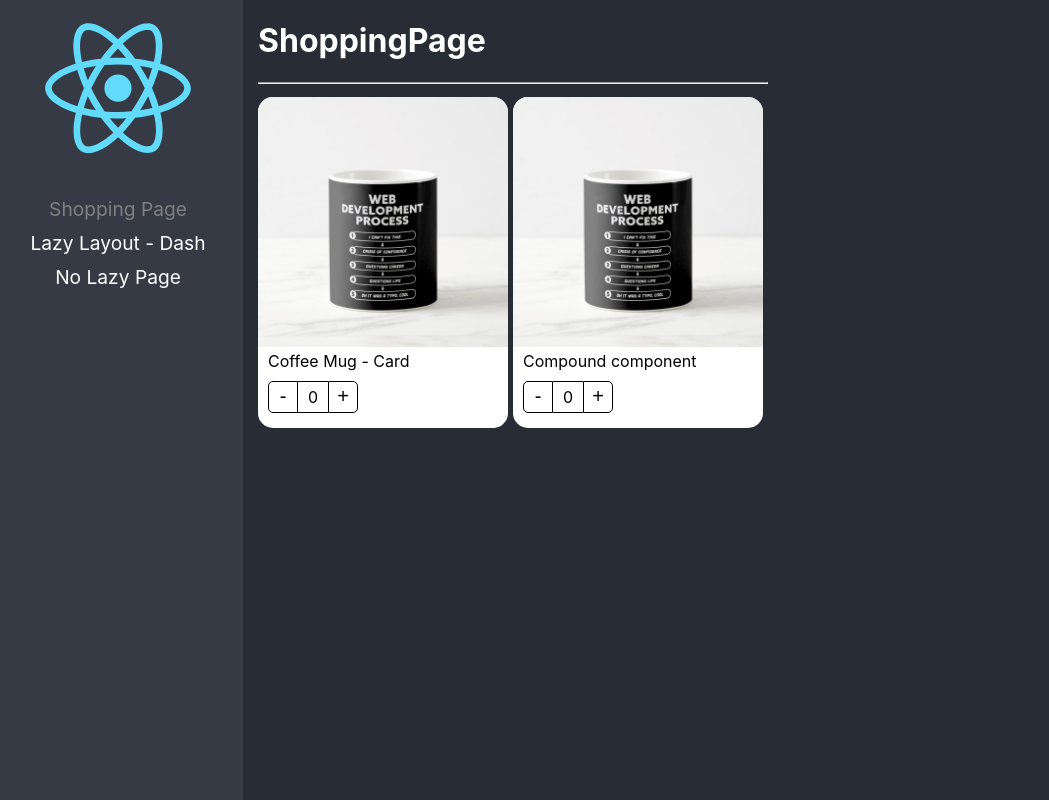
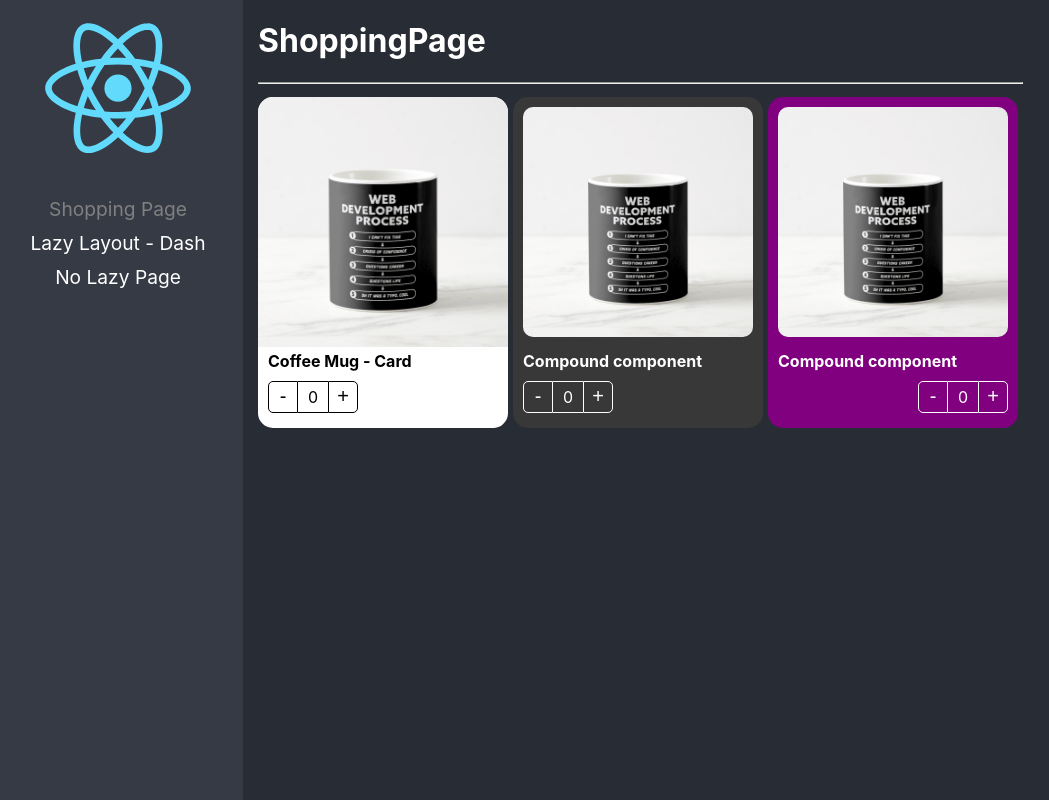
Before and after one commit to HectorAlrz/react-pro-devtalles, a React (Create React App) app: page /shopping in a window 1280 px wide. Shown: the whole page, without its empty margins (7-1056 px from the left). Built offline with nearby package versions, Linux system fonts and the light colour scheme.

Commit message:
add: create interface component compound, extended classes and extended styles

```diff
--- a/src/02-component-patterns/components/ProductButtons..tsx
+++ b/src/02-component-patterns/components/ProductButtons..tsx
@@ -1,14 +1,17 @@
-import { useContext } from "react";
+import { CSSProperties, useContext } from "react";
 import { ProductContext } from "./ProductCard";
 import styles from "../styles/styles.module.css";
 
+export interface Props {
+  className?: string;
+  style?: CSSProperties;
+}
 
-
-export const ProductButtons = () => {
+export const ProductButtons = ({ className, style }: Props) => {
   const { counter, increaseBy } = useContext(ProductContext);
 
   return (
-    <div className={styles.buttonsContainer}>
+    <div className={`${styles.buttonsContainer} ${className ?? ""}`} style={style}>
       <button className={styles.buttonMinus} onClick={() => increaseBy(-1)}>
         -
       </button>
--- a/src/02-component-patterns/components/ProductCard.tsx
+++ b/src/02-component-patterns/components/ProductCard.tsx
@@ -1,23 +1,31 @@
-import { createContext } from "react";
+import { createContext, ReactElement, CSSProperties } from "react";
 import styles from "../styles/styles.module.css";
 import { useProduct } from "../hooks/useProduct";
 import {
   ProductContextProps,
-  ProductCardProps,
+  Product,
 } from "../interfaces/products-interfaces";
 
 export const ProductContext = createContext<ProductContextProps>(
   {} as ProductContextProps,
 );
-
 const { Provider } = ProductContext;
 
-export const ProductCard = ({ product, children }: ProductCardProps) => {
+export interface Props {
+  product: Product;
+  children?: ReactElement | ReactElement[];
+  className?: string;
+  style?: CSSProperties;
+}
+
+export const ProductCard = ({ product, children, className, style }: Props) => {
   const { counter, increaseBy } = useProduct();
 
   return (
     <Provider value={{ counter, increaseBy, product }}>
-      <div className={styles.productCard}>{children}</div>
+      <div className={`${styles.productCard} ${className ?? ""}`} style={style}>
+        {children}
+      </div>
     </Provider>
   );
-}
+};
--- a/src/02-component-patterns/components/ProductImage.tsx
+++ b/src/02-component-patterns/components/ProductImage.tsx
@@ -1,9 +1,16 @@
-import { useContext } from "react";
+import { CSSProperties, useContext } from "react";
 import { ProductContext } from "./ProductCard";
 import styles from "../styles/styles.module.css";
 import noImage from "../assets/no-image.jpg";
 
-export const ProductImage = ({ img = "", title = "" }) => {
+export interface ProductImageProps {
+  img?: string;
+  title?: string;
+  className?: string;
+  style?: CSSProperties;
+}
+
+export const ProductImage = ({ img = "", title = "", className = "", style }: ProductImageProps) => {
   const { product } = useContext(ProductContext);
   let imgToShow: string;
 
@@ -15,5 +22,5 @@ export const ProductImage = ({ img = "", title = "" }) => {
     imgToShow = noImage;
   }
 
-  return <img className={styles.productImg} src={imgToShow} alt={title} />;
+  return <img style={style} className={`${styles.productImg} ${className}`} src={imgToShow} alt={title} />;
 };
--- a/src/02-component-patterns/components/ProductTitle.tsx
+++ b/src/02-component-patterns/components/ProductTitle.tsx
@@ -1,12 +1,25 @@
-import { useContext } from "react";
+import { CSSProperties, useContext } from "react";
 import { ProductContext } from "./ProductCard";
 import styles from "../styles/styles.module.css";
 
-export const ProductTitle = ({ title = "" }) => {
+export interface ProductTitleProps {
+  title?: string;
+  className?: string;
+  style?: CSSProperties;
+}
+
+export const ProductTitle = ({
+  title = "",
+  className = "",
+  style,
+}: ProductTitleProps) => {
   const { product } = useContext(ProductContext);
 
   return (
-    <span className={styles.productDescription}>
+    <span
+      style={style}
+      className={`${styles.productDescription} ${className ?? ""}`}
+    >
       {title ? title : product.title}
     </span>
   );
--- a/src/02-component-patterns/pages/ShoppingPage.tsx
+++ b/src/02-component-patterns/pages/ShoppingPage.tsx
@@ -4,6 +4,8 @@ import {
   ProductTitle,
   ProductButtons,
 } from "../components";
+
+import "../styles/custom-styles.css";
 
 const product = {
   id: "1",
@@ -20,14 +22,35 @@ function ShoppingPage() {
       <div style={{ display: "flex", flexDirection: "row", flexWrap: "wrap" }}>
         <ProductCard product={product}>
           <ProductCard.Image img={product.img} title={product.title} />
-          <ProductCard.Title title={product.title} />
+          <ProductCard.Title title={product.title} className="text-bold" />
           <ProductCard.Buttons />
         </ProductCard>
 
-        <ProductCard product={product}>
-          <ProductImage img={product.img} title={product.title} />
-          <ProductTitle title={"Compound component"} />
-          <ProductButtons />
+        <ProductCard product={product} className="bg-dark text-white">
+          <ProductImage
+            img={product.img}
+            title={product.title}
+            className="custom-image text-bold"
+          />
+          <ProductTitle title={"Compound component"} className="text-white text-bold" />
+          <ProductButtons className="custom-buttons" />
+        </ProductCard>
+
+        <ProductCard
+          product={product}
+          className="bg-dark text-white"
+          style={{ backgroundColor: "purple" }}
+        >
+          <ProductImage
+            img={product.img}
+            title={product.title}
+            className="custom-image text-bold"
+          />
+          <ProductTitle title={"Compound component"} className="text-white text-bold" />
+          <ProductButtons
+            className="custom-buttons"
+            style={{ display: "flex", justifyContent: "end" }}
+          />
         </ProductCard>
       </div>
     </div>
--- /dev/null
+++ b/src/02-component-patterns/styles/custom-styles.css
@@ -0,0 +1,22 @@
+.bg-dark {
+  background-color: rgb(56, 56, 56);
+}
+
+.text-white {
+  color: white;
+}
+
+.text-bold {
+  font-weight: bold;
+}
+
+.custom-image {
+  border-radius: 20px;
+  padding: 10px;
+  width: calc(100% - 20px);
+}
+
+.custom-buttons button, .custom-buttons div {
+  color: white;
+  border-color: white;
+}
```
Also changed, not shown: src/02-component-patterns/interfaces/products-interfaces.ts (+10 -15 lines).
